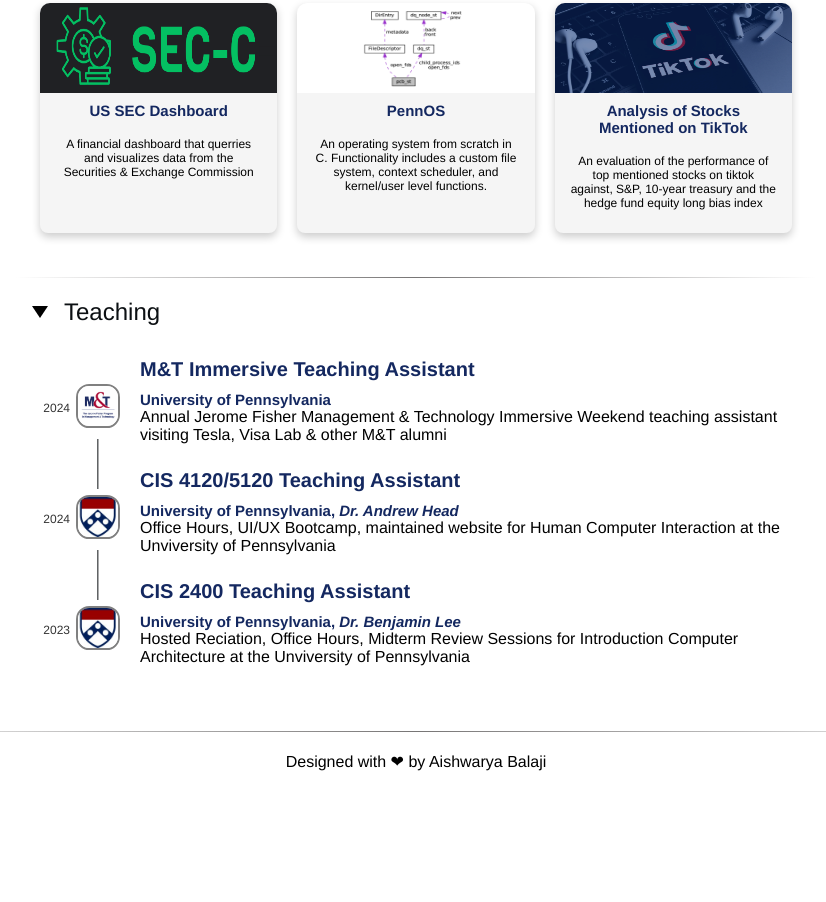
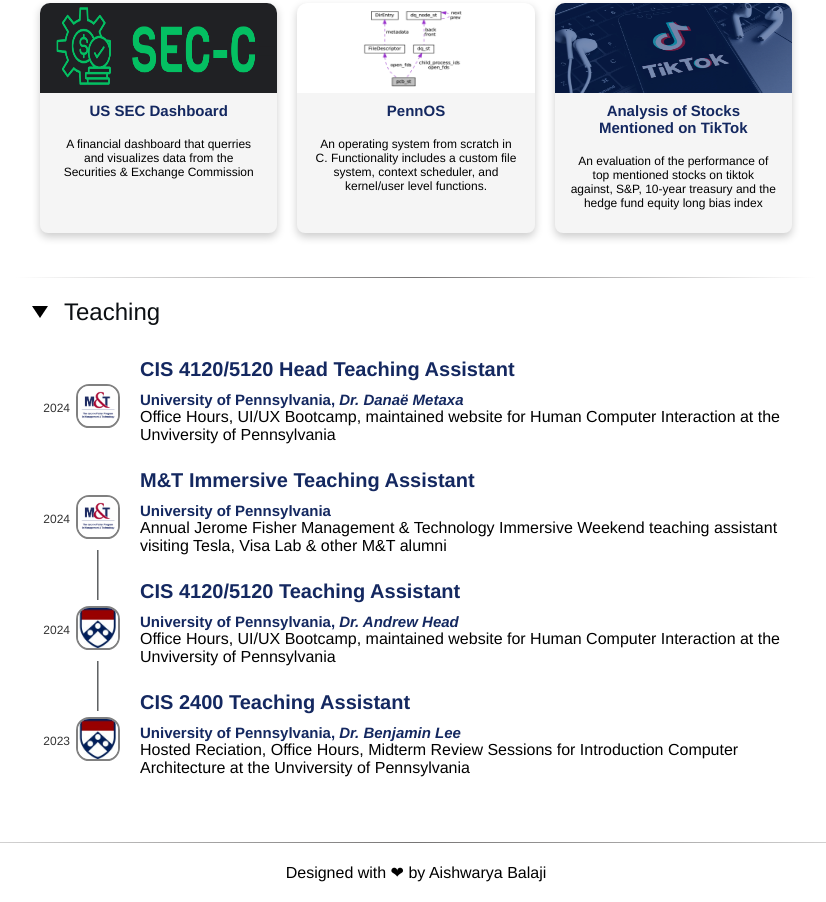
Before and after one commit to aishbsk/aishbsk.github.io, a plain HTML site: page index.html in a window 1280 px wide. Shown: the part 1295-2197 px from the top of the page, without its empty margins (224-1050 px from the left). Before the commit the page ends 2086 px from the top, so only its background shows below. Drawn offline with Linux system fonts and the light colour scheme.

Commit message:
Updated TA role

```diff
--- a/index.html
+++ b/index.html
@@ -206,6 +206,18 @@
           </a>
           <div class="experiences-content">
             <timebox>2024</timebox>
+            <h2>CIS 4120/5120 Head Teaching Assistant</h2>
+            <h4>University of Pennsylvania, <i>Dr. Danaë Metaxa</i></h4>
+            <p>Office Hours, UI/UX Bootcamp, maintained website for Human Computer Interaction at the Unviversity of Pennsylvania</p>
+          </div>
+        </li>
+
+        <li>
+          <a href="https://fisher.wharton.upenn.edu/integrate/immersive/" target="_blank">
+            <img src="./assets/images/m&t_logo.png" alt="UPenn's logo">
+          </a>
+          <div class="experiences-content">
+            <timebox>2024</timebox>
             <h2>M&T Immersive Teaching Assistant</h2>
             <h4>University of Pennsylvania</h4>
             <p>Annual Jerome Fisher Management & Technology Immersive Weekend teaching assistant visiting Tesla, Visa Lab & other M&T alumni</p>
```
